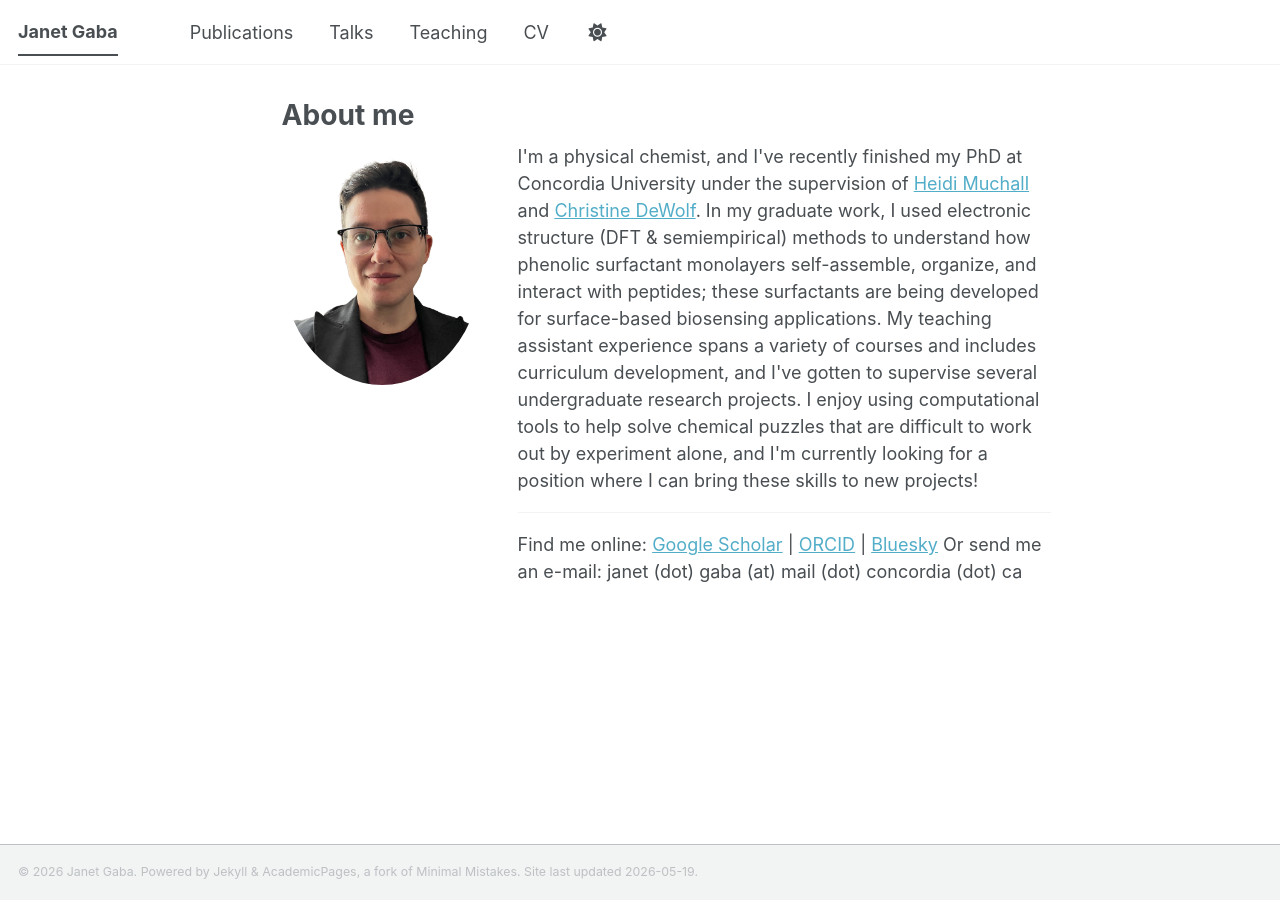
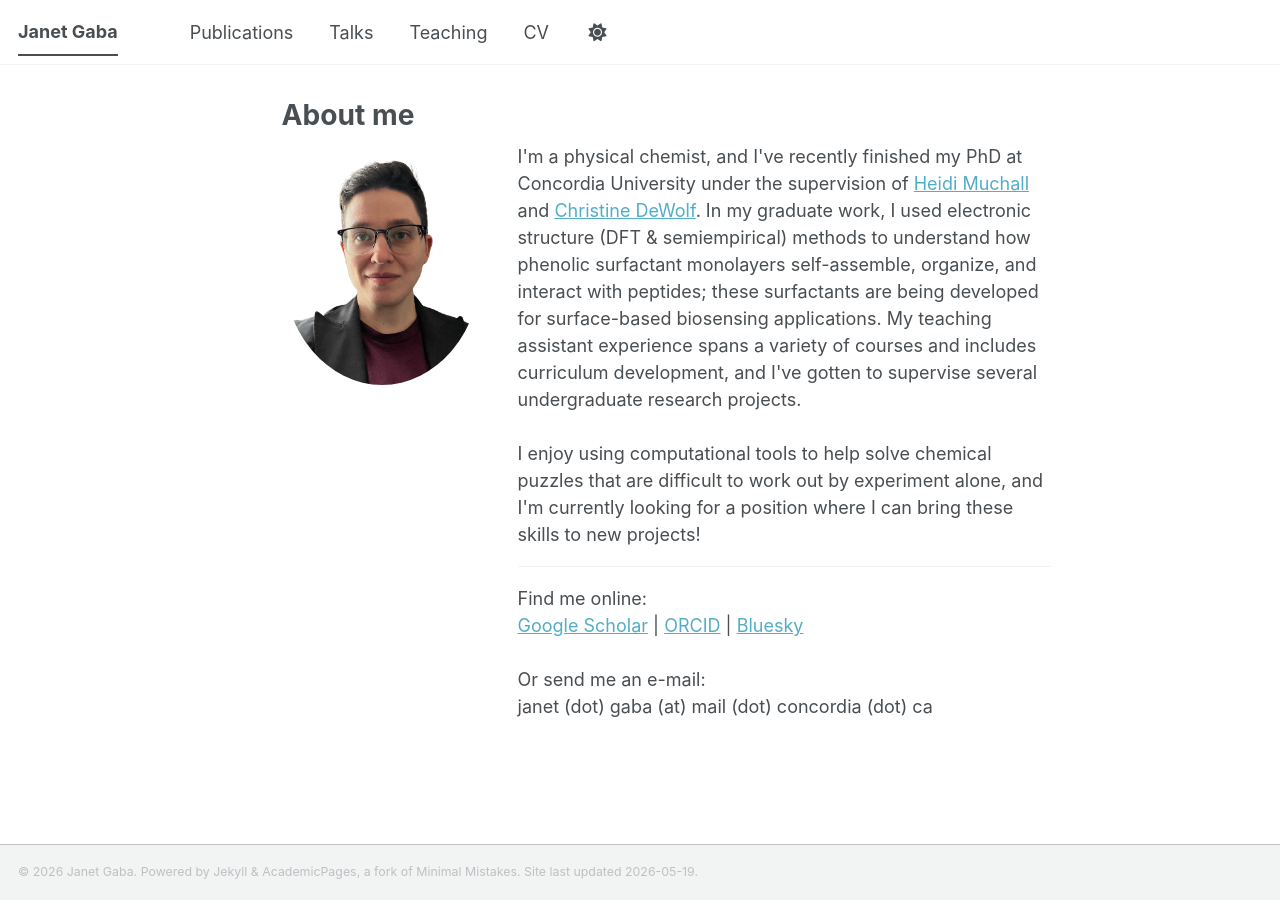
Before and after one commit to janetgaba/janetgaba.github.io, a Jekyll site: the page built from _pages/about.md, in a window 1280 px wide. Built offline with Jekyll 4.4.1, drawn with Linux system fonts in a browser that asks for light colours; a script bundle is joined from its source files by our own code; library files that are not in the unit come from our copies.

Commit message:
Update about.md

```diff
--- a/_pages/about.md
+++ b/_pages/about.md
@@ -11,15 +11,15 @@ redirect_from:
   <img src="/images/website_image.png" style="width: 200px; border-radius: 50%;" />
   <div>
 I'm a physical chemist, and I've recently finished my PhD at Concordia University under the supervision of <a href="https://www.concordia.ca/faculty/heidi-muchall.html">Heidi Muchall</a> and <a href="https://www.concordia.ca/artsci/chemistry/research/dewolf.html">Christine DeWolf</a>. In my graduate work, I used electronic structure (DFT & semiempirical) methods to understand how phenolic surfactant monolayers self-assemble, organize, and interact with peptides; these surfactants are being developed for surface-based biosensing applications. My teaching assistant experience spans a variety of courses and includes curriculum development, and I've gotten to supervise several undergraduate research projects.
-
+<br /><br />
 I enjoy using computational tools to help solve chemical puzzles that are difficult to work out by experiment alone, and I'm currently looking for a position where I can bring these skills to new projects!
 
 <hr>
 
-Find me online:
+Find me online:<br />
 <a href="https://scholar.google.com/citations?user=EuwGX8cAAAAJ">Google Scholar</a> | <a href="https://orcid.org/0000-0002-2217-7283">ORCID</a> | <a href="https://bsky.app/profile/jgaba">Bluesky</a>
-
-Or send me an e-mail:
+<br /><br />
+Or send me an e-mail:<br />
 janet (dot) gaba (at) mail (dot) concordia (dot) ca
   </div>
 </div>
```
